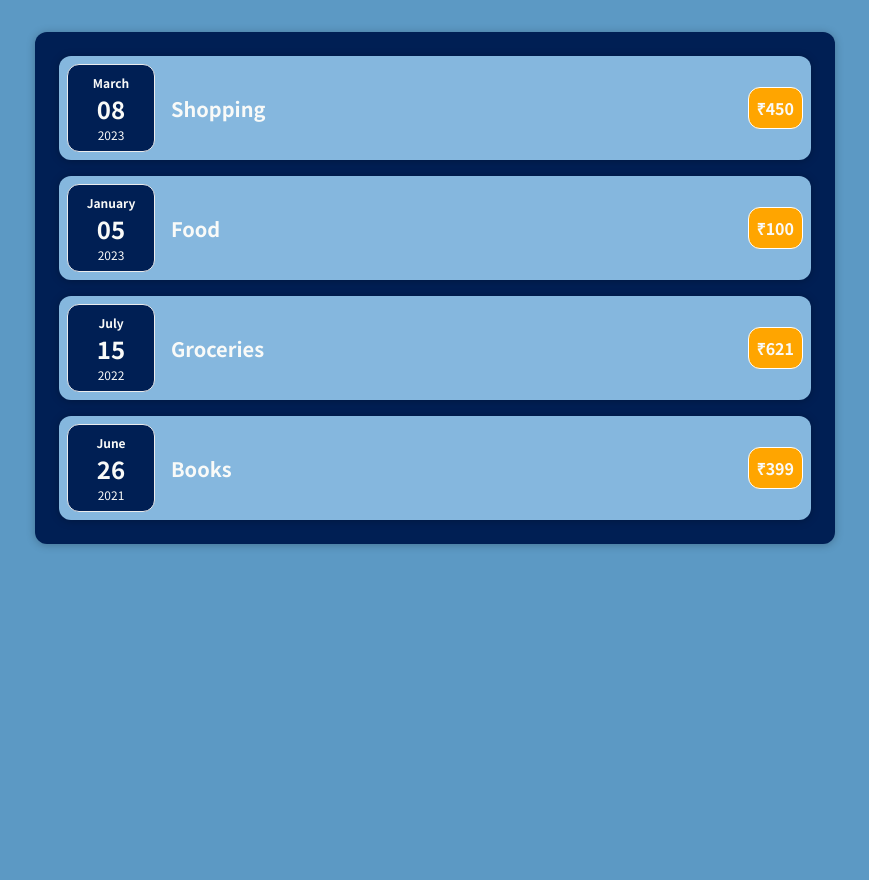
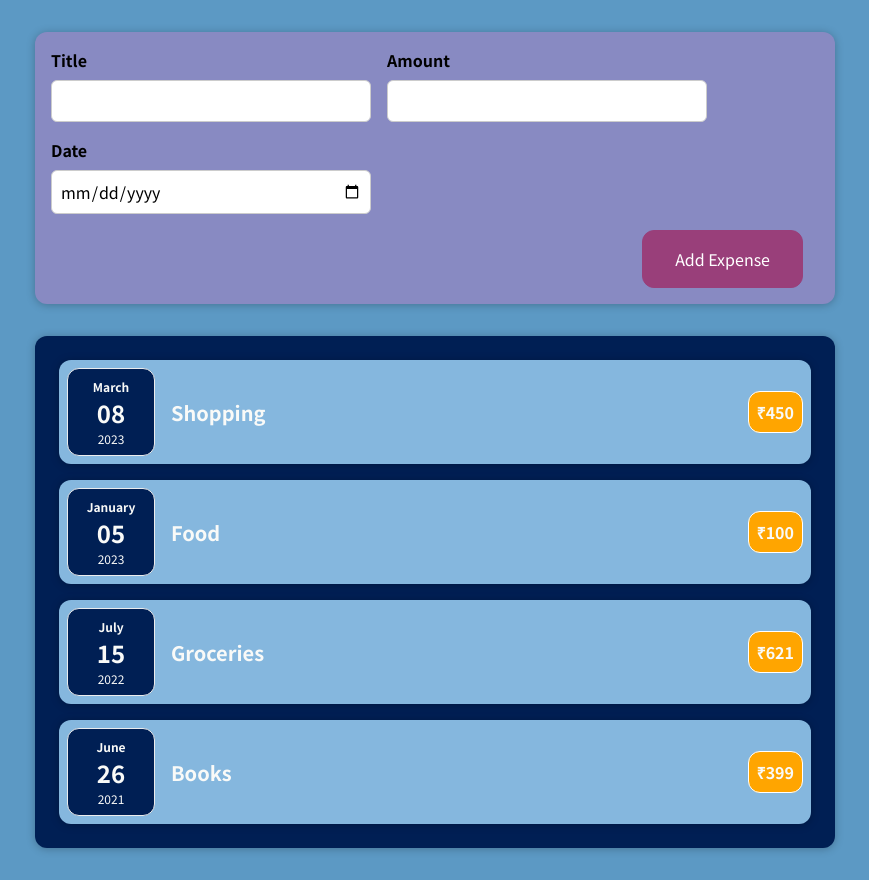
Before and after one commit to sreeyu/expense_tracker, a React (Create React App) app: page / in a window 1280 px wide. Shown: the whole page, without its empty margins (205-1074 px from the left). Before the commit the page ends 800 px from the top, so only its background shows below. Built offline with nearby package versions, Linux system fonts and the light colour scheme; the HTML template or start-up script is replaced by a standard one.

Commit message:
Capture input values on form submission

```diff
--- a/src/App.js
+++ b/src/App.js
@@ -1,4 +1,5 @@
 import Expense from "./components/Expenses/Expense";
+import AddExpense from "./components/Expense Form/AddExpense";
 
 const expenseArray = [
   {
@@ -31,6 +32,7 @@ function App() {
 
   return (
     <div className="App">
+      <AddExpense />
       <Expense items={expenseArray} />
     </div>
   );
--- /dev/null
+++ b/src/components/Expense Form/AddExpense.css
@@ -0,0 +1,38 @@
+.add-expense{
+    width: 50rem;
+    max-width: 95%;
+    margin: 2rem auto;
+    padding: 1rem;
+    border-radius: 12px;
+    text-align: center;
+    background: #888AC2;
+    box-shadow: 0 1px 8px rgba(0, 0, 0, 0.25);
+}
+
+.add-expense button{
+    padding: 1rem 2rem;
+    margin-right: 1rem;
+    background-color: #993F7A;
+    border: 1px solid #993F7A;
+    border-radius: 12px;
+    font: inherit;
+    color: white;
+    cursor: pointer;
+}
+
+.add-expense button:hover,
+.add-expense button:active{
+    background-color: #97508C;
+    border-color: #97508C;
+}
+
+.add-expense button.alternative {
+    color: #220131;
+    border-color: transparent;
+    background-color: transparent;
+  }
+
+  .add-expense button.alternative:hover,
+  .add-expense button.alternative:active {
+    background-color: #ddb3f8;
+  }
--- /dev/null
+++ b/src/components/Expense Form/AddExpense.jsx
@@ -0,0 +1,10 @@
+import './AddExpense.css'
+import ExpenseForm from './ExpenseForm';
+
+function AddExpense(){
+    return <div className='add-expense'>
+        <ExpenseForm />
+    </div>
+};
+
+export default AddExpense;
--- /dev/null
+++ b/src/components/Expense Form/ExpenseForm.css
@@ -0,0 +1,26 @@
+.new-expense__container{
+    display: flex;
+    flex-wrap: wrap;
+    gap: 1rem;
+    margin-bottom: 1rem;
+    text-align: left;
+}
+
+.new-expense label{
+    font-weight: bold;
+    margin-bottom: 0.5rem;
+    display: block;
+}
+
+.new-expense input{
+    max-width: 100%;
+    width: 20rem;
+    font: inherit;
+    padding: 0.5rem;
+    border: 1px solid #ccc;
+    border-radius: 6px;
+}
+
+.new-expense__submit{
+    text-align: right;
+}
--- /dev/null
+++ b/src/components/Expense Form/ExpenseForm.jsx
@@ -0,0 +1,62 @@
+import React, { useState } from 'react'
+import './ExpenseForm.css'
+
+function ExpenseForm(){
+
+    const [enterTitle, setEnterTitle] = useState('');
+    const [enterAmount, setEnterAmount] = useState('');
+    const [enterDate, setEnterDate] = useState('');
+
+    const getTitle = (event) => {
+        setEnterTitle(event.target.value);
+    }
+
+    const getAmount = (event) =>{
+        setEnterAmount(event.target.value);
+    }
+
+    const getDate = (event) =>{
+        setEnterDate(event.target.value);
+    }
+
+    const getSubmit = (event) =>{
+        event.preventDefault();
+
+        const expenseData ={
+            title: enterTitle,
+            amount: enterAmount,
+            date: new Date(enterDate)
+        };
+        console.log(expenseData);
+        setEnterTitle('');
+        setEnterAmount('');
+        setEnterDate('');
+    };
+
+    return <form onSubmit={getSubmit}>
+        <div className="new-expense__container">
+
+            <div className="new-expense">
+                <label>Title</label>
+                <input type="text" value={enterTitle} onChange={getTitle} />
+            </div>
+
+            <div className="new-expense">
+                <label>Amount</label>
+                <input type="number" min='1.0' value={enterAmount} onChange={getAmount} />
+            </div>
+
+            <div className="new-expense">
+                <label>Date</label>
+                <input type="date" value={enterDate} min='2020-01-01' max='2023-31-12' onChange={getDate} />
+            </div>
+        </div>
+
+        <div className="new-expense__submit">
+            <button type='submit'>Add Expense</button>
+        </div>
+
+    </form>
+};
+
+export default ExpenseForm
--- a/src/components/Expenses/ExpenseItem.jsx
+++ b/src/components/Expenses/ExpenseItem.jsx
@@ -1,10 +1,9 @@
+
 import './ExpenseItem.css';
 import ExpenseDate from './ExpenseDate';
 import Card from '../UI Components/Card';
 
 function ExpenseItem (props){
-
-
 
     return (
         <Card className='expenseContainer'>
```
